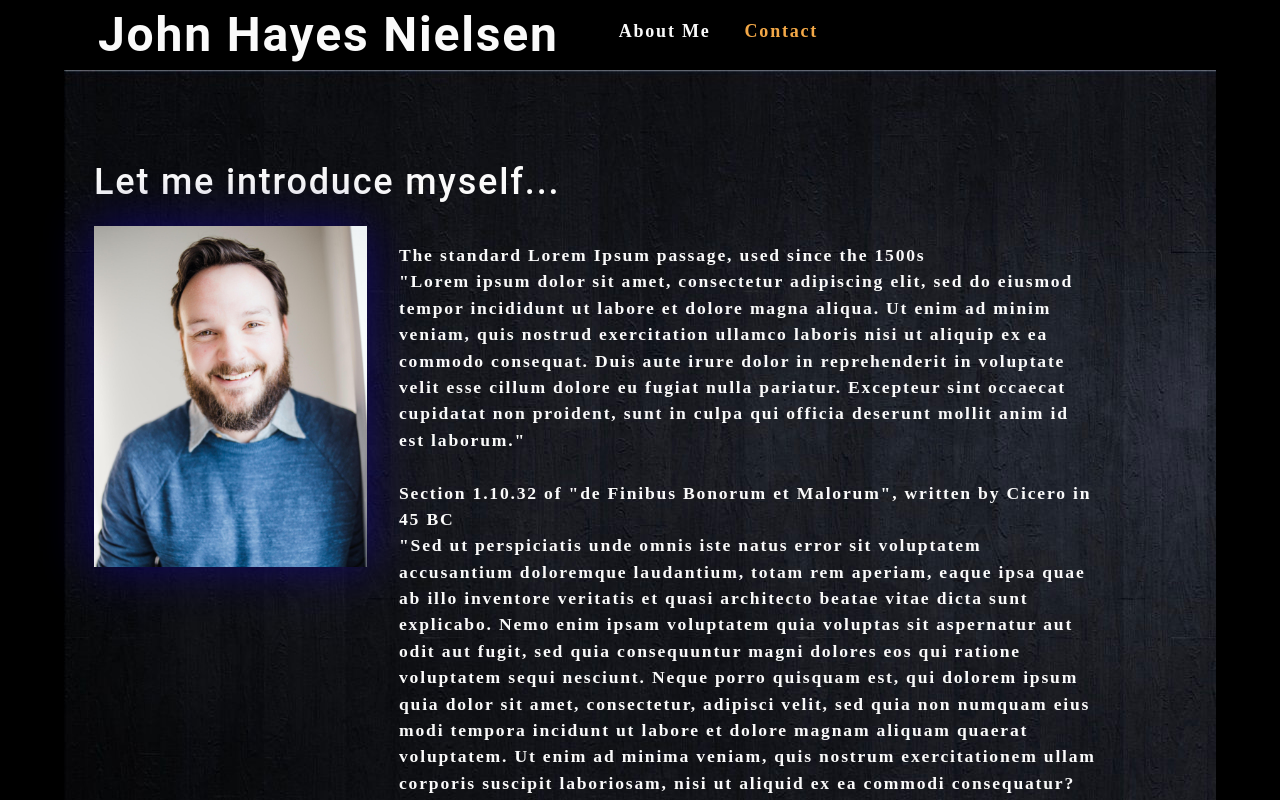
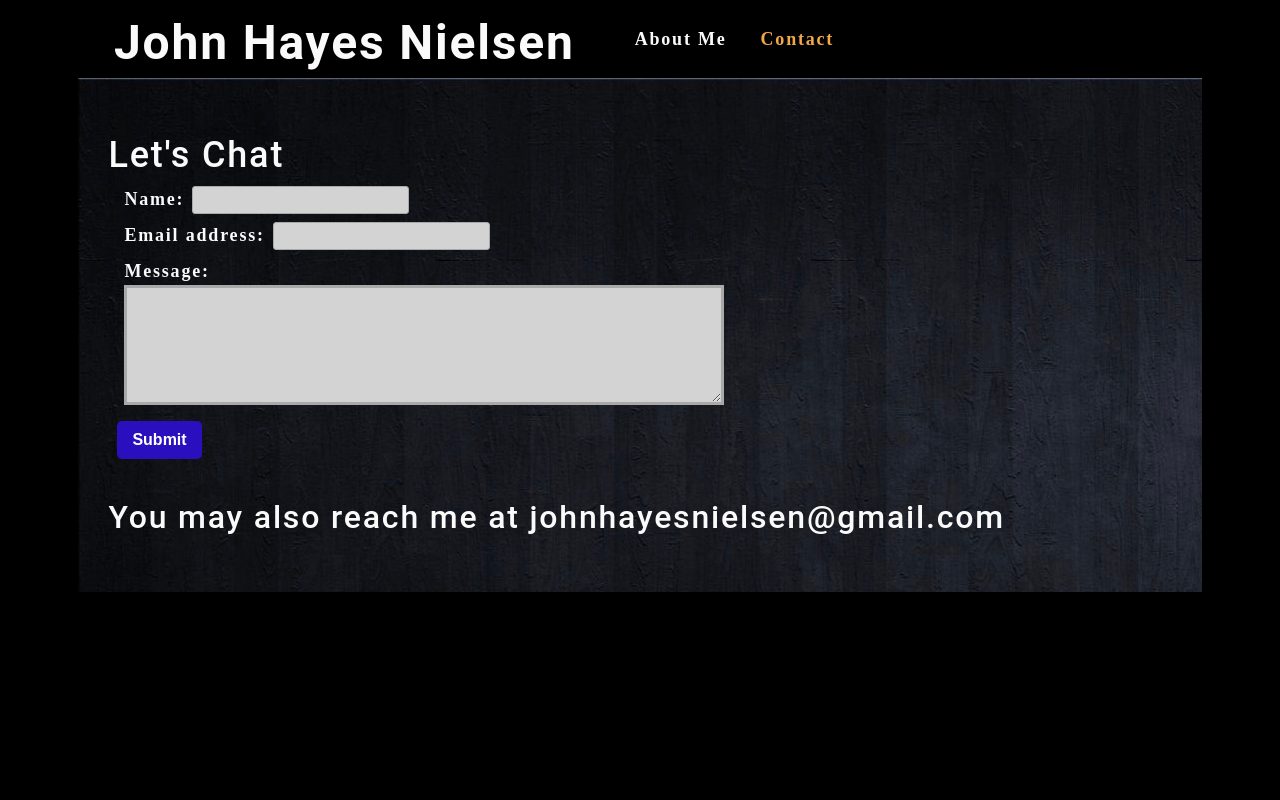
Before and after one commit to JohnNielsen1221/react-portfolio, a React (Create React App) app: page / in a window 1280 px wide. Both pictures are taken after a click on the element "Contact". Shown: the top 800 px of the page. Built offline with nearby package versions, Linux system fonts and the light colour scheme.

Commit message:
finished Contact page

```diff
--- a/src/App.js
+++ b/src/App.js
@@ -3,34 +3,25 @@ import './App.css';
 import About from './components/About';
 import Nav from './components/Nav';
 // import Portfolio from './components/Portfolio';
-// import ContactForm from './components/Contact';
+import ContactForm from './components/Contact';
 // import Resume from './components/Resume';
 
 
 function App() {
-  const [categories] = useState([
-    {
-      name: 'commercial',
-      description: 'Photos of grocery stores, food trucks, and other commercial projects',
-    },
-    { name: 'portraits', description: 'Portraits of people in my life' },
-    { name: 'food', description: 'Delicious delicacies' },
-    { name: 'landscape', description: 'Fields, farmhouses, waterfalls, and the beauty of nature' },
-  ]);
-  const [currentCategory, setCurrentCategory] = useState(categories[0]);
   const [contactSelected, setContactSelected] = useState(false);
 
   return (
     <div>
       <Nav
-        categories={categories}
-        setCurrentCategory={setCurrentCategory}
-        currentCategory={currentCategory}
         contactSelected={contactSelected}
         setContactSelected={setContactSelected}
       ></Nav>
       <main>
+        {!contactSelected ? (
         <About></About>
+        ) : (
+        <ContactForm></ContactForm>
+        )}
       </main>
     </div>
   );
--- a/src/components/Contact/index.js
+++ b/src/components/Contact/index.js
@@ -0,0 +1,67 @@
+import React, { useState } from 'react';
+import { validateEmail } from '../../utils/helpers';
+
+function ContactForm() {
+    const [formState, setFormState] = useState({ name: '', email: '', message: '' });
+    const { name, email, message } = formState;
+    const [errorMessage, setErrorMEssage] = useState('');
+
+    function handleChange(e) {
+        if (e.target.name === 'email') {
+            const isValid = validateEmail(e.target.value);
+            console.log(isValid);
+            if (!isValid) {
+                setErrorMEssage('Your email is invalid.');
+            } else {
+                setErrorMEssage('');
+            }
+        } else {
+            if (!e.target.value.length) {
+                setErrorMEssage(`${e.target.name} is required.`);
+            } else {
+                setErrorMEssage('');
+            }
+        }
+
+        if (!errorMessage) {
+            setFormState({ ...formState, [e.target.name]: e.target.value });
+        }
+    }
+
+    function handleSubmit(e) {
+        e.preventDefault();
+        console.log(formState);
+    }
+
+    //JSX
+    return (
+        <section>
+            <h1 data-testid="h1tag">Let's Chat</h1>
+            <form id='contact-form' onSubmit={handleSubmit}>
+                <div>
+                    <label htmlFor='name'>Name:</label>
+                    <input type="text" defaultValue={name} onBlur={handleChange} name="name" />
+                </div>
+                <div>
+                    <label htmlFor='email'>Email address:</label>
+                    <input type="email" defaultValue={email} onBlur={handleChange} name="email" />
+                </div>
+                <div>
+                    <label htmlFor='message'>Message:</label>
+                    <textarea name="message" defaultValue={message} onBlur={handleChange} rows="5" />
+                </div>
+                {errorMessage && (
+                    <div>
+                        <p className='error-text'>{errorMessage}</p>
+                    </div>
+                )}
+                <button data-testid="buttontag" type='submit'>Submit</button>
+            </form>
+            <h2> You may also reach me at
+                johnhayesnielsen@gmail.com
+            </h2>
+        </section>
+    );
+}
+
+export default ContactForm;
--- a/src/components/Nav/index.js
+++ b/src/components/Nav/index.js
@@ -10,7 +10,7 @@ function Nav(props) {
     return (
         <header className="flex-row px-2 ">
             <h2>
-                <a className='name' data-testid="link" href="/">
+                <a className='my-name' data-testid="link" href="/">
                     John Hayes Nielsen
         </a>
             </h2>
--- a/src/index.css
+++ b/src/index.css
@@ -7,7 +7,7 @@ main {
 
 }
 :root {
-  --primary: #8c54ff;
+  --primary: #290fbd;
   --secondary: #F3A847;
   --tertiary: #B12704;
   --light: #fafafa;
@@ -102,7 +102,7 @@ header a {
   color: var(--light);
 }
 
-.name {
+.my-name {
   font-size: 3rem;
 }
 
@@ -138,14 +138,20 @@ span[role="img"] {
 form {
   width: 40%;
 }
+form, div {
+  margin: .5rem;
+}
 
 input {
+  background:lightgrey;
+  margin-left: .5rem;
   font-size: 1rem;
   padding: 0.25rem;
-  border: 1px solid var(--dark);
   outline: none;
   border-radius: 3px;
   transition: box-shadow 0.2s;
+  border: 1px solid darkgrey;
+
 }
 
 input:focus {
@@ -166,9 +172,10 @@ nav  li {
 }
 
 textarea {
+  background: lightgrey;
 	width: 600px;
 	height: 120px;
-	border: 3px solid #cccccc;
+	border: 3px solid darkgrey;
 	padding: 5px;
 }
 
```
